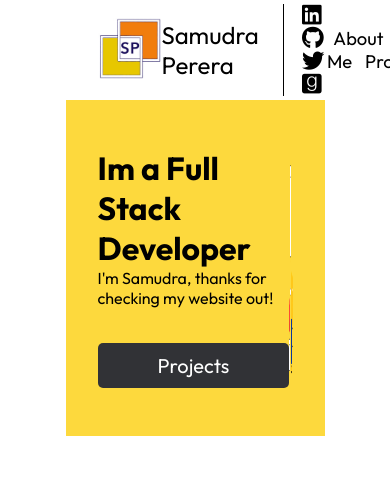
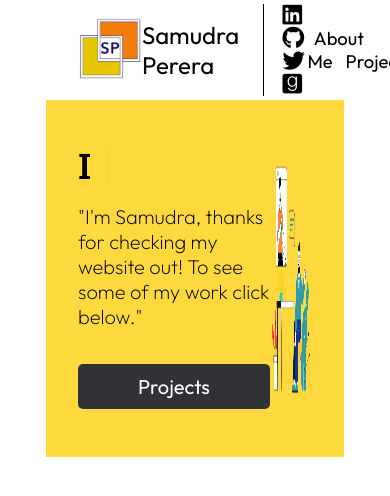
Before and after one commit to samudra-perera/React-Portfolio-Site, a React (Create React App) app in the folder portfolio-site/: page / in a window 390 px wide. Shown: the top 496 px of the page. Built offline with nearby package versions, Linux system fonts and the light colour scheme.

Commit message:
Added typing animation, added styling, need to do Media Queries

```diff
--- a/portfolio-site/package.json
+++ b/portfolio-site/package.json
@@ -9,6 +9,9 @@
     "react": "^18.2.0",
     "react-dom": "^18.2.0",
     "react-scripts": "5.0.1",
+    "react-simple-typewriter": "^3.0.1",
+    "react-typewriter-effect": "^1.1.0",
+    "typewriter-effect": "^2.19.0",
     "web-vitals": "^2.1.4"
   },
   "scripts": {
--- a/portfolio-site/public/index.html
+++ b/portfolio-site/public/index.html
@@ -7,8 +7,8 @@
     <meta name="theme-color" content="#000000" />
     <meta name="description" content="Web site created using create-react-app"/>
     <link rel="preconnect" href="https://fonts.googleapis.com">
-    <link rel="preconnect" href="https://fonts.gstatic.com" crossorigin>
-    <link href="https://fonts.googleapis.com/css2?family=Outfit:wght@100;300;400;700&display=swap" rel="stylesheet">
+<link rel="preconnect" href="https://fonts.gstatic.com" crossorigin>
+<link href="https://fonts.googleapis.com/css2?family=Merriweather&family=Outfit:wght@100;200;300;400;700&display=swap" rel="stylesheet">
     <link rel="stylesheet" href="https://cdnjs.cloudflare.com/ajax/libs/font-awesome/6.2.0/css/all.min.css">
     <style>
       * {
--- a/portfolio-site/src/components/landing/landing.css
+++ b/portfolio-site/src/components/landing/landing.css
@@ -1,6 +1,6 @@
 .landing-container {
     background-color: #FDD93D;
-    width: 50vw;
+    width: 60vw;
     margin: 0 auto;
     display: flex;
 }
@@ -44,3 +44,19 @@ button.project-button:hover {
     cursor: pointer;
     background-color: black;
 }
+
+p.landing-blurb {
+    font-weight: 200;
+    font-size: 1.25em;
+}
+
+h1.landing-title {
+    font-family: 'Merriweather', serif;
+    font-size: 2em;
+    padding-bottom: .5em;
+    font-weight: bold;
+}
+
+.cursor {
+    animation: blink 1s linear infinite forwards;
+}
--- a/portfolio-site/src/components/landing/landing.jsx
+++ b/portfolio-site/src/components/landing/landing.jsx
@@ -1,14 +1,22 @@
-import React from "react";
+import React, {useEffect} from "react";
 import './landing.css'
 import landing from '../../img/landing.png'
+import { useTypewriter, Cursor } from 'react-simple-typewriter';
 
 const Landing = () => {
+    const {text} = useTypewriter({
+        words: [ " am a developer."," am a problem solver."," am a life long learner."," code.", " am a creative."],
+        loop: 0,
+        typeSpeed: 150,
+        deleteSpeed: 50,
+        delaySpeed: 1000
+        })
     return (
         <div className="landing-container">
             <div className="landing-container-left">
                 <div className="landing-container-left-text">
-                    <h1 className="landing-title">Im a Full Stack Developer</h1>
-                    <p className="landing-blurb">I'm Samudra, thanks for checking my website out!</p>
+                    <h1 className="landing-title">I{text} <Cursor /></h1>
+                    <p className="landing-blurb">"I'm Samudra, thanks for checking my website out! To see some of my work click below."</p>
                     <button className="project-button">Projects</button>
                 </div>
             </div>
--- a/portfolio-site/src/components/nav/nav.css
+++ b/portfolio-site/src/components/nav/nav.css
@@ -1,7 +1,7 @@
 .navContainer {
     display: flex;
     height: 100px;
-    width: 50vw;
+    width: 60vw;
     margin: 0 auto;
 }
 
```
Also changed, not shown: portfolio-site/src/img/landing.png, 1 other file (tests, documents, lock files or other folders).
